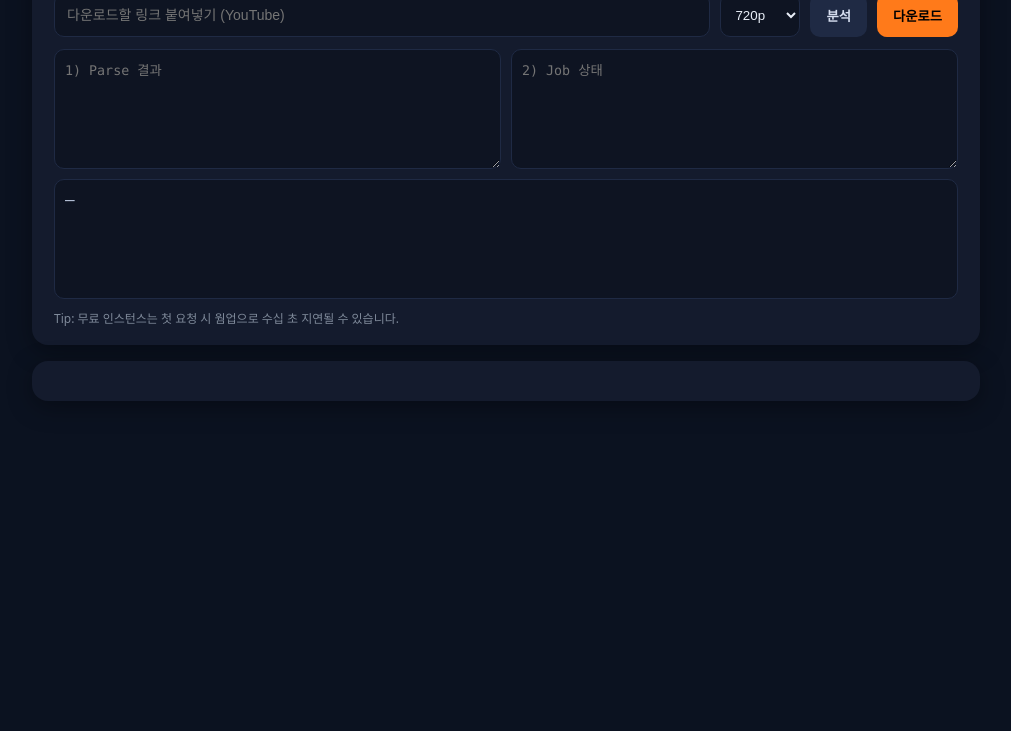
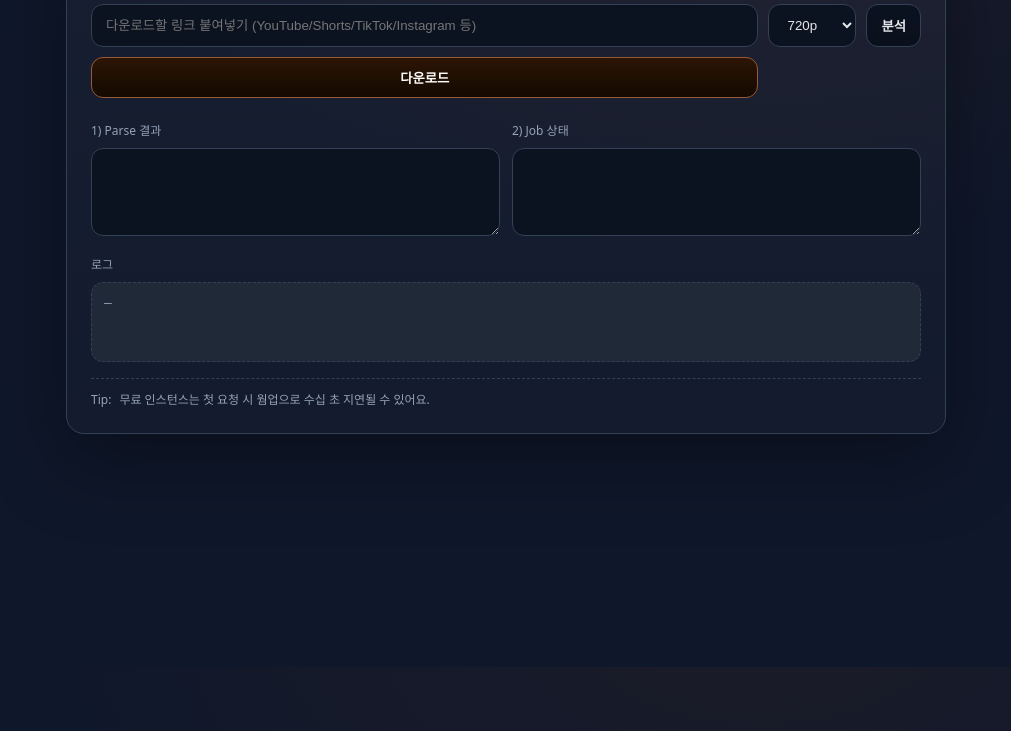
Before and after one commit to beyondworks/multiclip-api, a website: page public/multiclip-test.html in a window 1280 px wide. Shown: the part 133-864 px from the top of the page, without its empty margins (134-1145 px from the left). Before the commit the page ends 800 px from the top, so only its background shows below. Drawn offline with Linux system fonts and the light colour scheme.

Commit message:
Update multiclip-test.html

```diff
--- a/public/multiclip-test.html
+++ b/public/multiclip-test.html
@@ -1,64 +1,245 @@
 <!doctype html>
 <html lang="ko">
 <head>
-  <meta charset="utf-8" />
+  <meta charset="UTF-8" />
   <meta name="viewport" content="width=device-width, initial-scale=1" />
   <title>MultiClip – API Quick Tester</title>
   <style>
-    :root { --bg:#0b1220; --panel:#141b2d; --muted:#7f8a9a; --fg:#e8eef7; --accent:#ff7a1a; --ok:#17c964; --err:#f31260; }
-    *{box-sizing:border-box}body{margin:0;background:var(--bg);color:var(--fg);font-family:ui-sans-serif,system-ui,-apple-system,"Segoe UI",Roboto,Arial}
-    .wrap{max-width:980px;margin:60px auto;padding:0 16px}
-    .card{background:var(--panel);border-radius:16px;padding:22px 22px 18px;box-shadow:0 6px 24px rgba(0,0,0,.35)}
-    h1{font-size:22px;margin:0 0 14px;font-weight:700}
-    .row{display:flex;gap:10px;align-items:center}
-    input[type=text]{flex:1;background:#0e1422;border:1px solid #1f2a44;color:var(--fg);border-radius:10px;height:44px;padding:0 12px;font-size:14px}
-    select{background:#0e1422;border:1px solid #1f2a44;color:var(--fg);border-radius:10px;height:44px;padding:0 10px}
-    button{height:44px;border:none;border-radius:10px;padding:0 16px;cursor:pointer;font-weight:700}
-    .btn{background:#1f2a44;color:#d6def0}
-    .btn:hover{filter:brightness(1.08)}
-    .btn-prim{background:var(--accent);color:#000}
-    .btn-ghost{background:transparent;border:1px solid #273352}
-    .cols{display:grid;grid-template-columns:1fr 1fr;gap:10px;margin-top:12px}
-    textarea{width:100%;min-height:120px;background:#0e1422;border:1px solid #1f2a44;color:#dbe5f7;border-radius:10px;padding:10px;font-family:ui-monospace,Menlo,Consolas,monospace}
-    .log{min-height:120px;white-space:pre-wrap;font-family:ui-monospace,Menlo,Consolas,monospace;background:#0e1422;border:1px solid #1f2a44;border-radius:10px;padding:10px;color:#b9c6dc}
-    .muted{color:var(--muted);font-size:12px;margin-top:10px}
-    .hist{margin-top:16px}
-    table{width:100%;border-collapse:collapse;background:#0e1422;border:1px solid #1f2a44;border-radius:10px;overflow:hidden}
-    th,td{font-size:13px;padding:10px 12px;border-bottom:1px solid #1f2a44}
-    th{text-align:left;color:#9fb2d4;background:#0f1728}
-    tr:last-child td{border-bottom:none}
-    a{color:#7cc3ff;text-decoration:none}
-    a:hover{text-decoration:underline}
-    .pill{display:inline-block;padding:2px 8px;border-radius:999px;font-size:12px}
-    .ok{background:#082d22;color:#8cf0c0}
-    .err{background:#2d0a12;color:#f7a3b7}
+    :root {
+      --bg: #0f172a;        /* slate-900 */
+      --panel: #111827;     /* gray-900 */
+      --panel-2: #1f2937;   /* gray-800 */
+      --text: #e5e7eb;      /* gray-200 */
+      --muted: #94a3b8;     /* slate-400 */
+      --primary: #f97316;   /* orange-500 */
+      --success: #22c55e;   /* green-500 */
+      --input: #0b1220;     /* deep bg */
+      --border: #334155;    /* slate-700 */
+    }
+    * { box-sizing: border-box; }
+    html, body { height: 100%; }
+    body {
+      margin: 0;
+      background: radial-gradient(1200px 800px at 70% -10%, rgba(249,115,22,0.06), transparent 60%), var(--bg);
+      color: var(--text);
+      font: 15px/1.5 system-ui, -apple-system, Segoe UI, Roboto, Noto Sans KR, Helvetica, Arial, Apple SD Gothic Neo, sans-serif;
+    }
+    .wrap {
+      max-width: 920px;
+      margin: 64px auto;
+      padding: 0 20px;
+    }
+    .card {
+      background: linear-gradient(180deg, rgba(255,255,255,0.03), rgba(255,255,255,0.015));
+      border: 1px solid var(--border);
+      border-radius: 18px;
+      padding: 24px;
+      box-shadow: 0 25px 80px rgba(0,0,0,.35), inset 0 1px 0 rgba(255,255,255,.04);
+    }
+    h1 {
+      margin: 0 0 18px;
+      font-size: 20px;
+      letter-spacing: .2px;
+    }
+    .row { display: grid; grid-template-columns: 1fr auto auto; gap: 10px; }
+    input[type="text"], select {
+      background: var(--input);
+      color: var(--text);
+      border: 1px solid var(--border);
+      border-radius: 12px;
+      padding: 12px 14px;
+      outline: none;
+      width: 100%;
+    }
+    textarea {
+      background: var(--input);
+      color: var(--text);
+      border: 1px solid var(--border);
+      border-radius: 12px;
+      padding: 12px;
+      resize: vertical;
+      min-height: 88px;
+      width: 100%;
+      font-family: ui-monospace, SFMono-Regular, Menlo, Consolas, "Liberation Mono", monospace;
+      font-size: 13px;
+    }
+    label { display: block; color: var(--muted); margin: 14px 0 8px; font-size: 12px; }
+    .cols { display: grid; grid-template-columns: 1fr 1fr; gap: 12px; }
+    .log {
+      background: var(--panel-2);
+      border: 1px dashed var(--border);
+      border-radius: 12px;
+      padding: 10px 12px;
+      min-height: 80px;
+      color: var(--muted);
+      white-space: pre-wrap;
+      font-family: ui-monospace, Menlo, Consolas, monospace;
+      font-size: 13px;
+    }
+    .btn {
+      border: 1px solid color-mix(in srgb, var(--primary) 50%, var(--border));
+      background: linear-gradient(180deg, color-mix(in srgb, var(--primary) 18%, #000), color-mix(in srgb, var(--primary) 8%, #000));
+      color: white;
+      border-radius: 12px;
+      padding: 10px 14px;
+      cursor: pointer;
+      font-weight: 600;
+      transition: transform .02s ease, filter .15s ease;
+    }
+    .btn:active { transform: translateY(1px) }
+    .btn.secondary {
+      border-color: var(--border);
+      background: linear-gradient(180deg, #0b1220, #0a101b);
+      color: var(--text);
+    }
+    .tip { color: var(--muted); font-size: 12px; margin-top: 10px; }
+    .footer {
+      margin-top: 16px;
+      border-top: 1px dashed var(--border);
+      padding-top: 12px;
+      display: flex; align-items: center; gap: 8px;
+      color: var(--muted); font-size: 12px;
+    }
+    .pill { padding: 4px 8px; border-radius: 999px; border: 1px solid var(--border); background: #0b1220; }
   </style>
 </head>
 <body>
   <div class="wrap">
     <div class="card">
-      <h1>MultiClip – API Quick Tester <span style="color:#9fb2d4;font-weight:600">beta</span></h1>
+      <h1>MultiClip – <span class="pill">API Quick Tester</span></h1>
+
       <div class="row" style="margin-bottom:10px">
-        <input id="url" type="text" placeholder="다운로드할 링크 붙여넣기 (YouTube)" />
-        <select id="quality">
-          <option value="720p" selected>720p</option>
+        <input id="inpUrl" type="text" placeholder="다운로드할 링크 붙여넣기 (YouTube/Shorts/TikTok/Instagram 등)" />
+        <select id="selQuality" title="quality">
+          <option value="720p">720p</option>
           <option value="1080p">1080p</option>
-          <option value="480p">480p</option>
-          <option value="360p">360p</option>
-          <option value="best">Best</option>
+          <option value="4k">4K</option>
         </select>
-        <button id="btnParse" class="btn">분석</button>
-        <button id="btnDownload" class="btn btn-prim">다운로드</button>
+        <button id="btnParse" class="btn secondary">분석</button>
+        <button id="btnDownload" class="btn">다운로드</button>
       </div>
 
       <div class="cols">
-        <textarea id="parseOut" readonly placeholder="1) Parse 결과"></textarea>
-        <textarea id="statusOut" readonly placeholder="2) Job 상태"></textarea>
+        <div>
+          <label>1) Parse 결과</label>
+          <textarea id="taParse" readonly></textarea>
+        </div>
+        <div>
+          <label>2) Job 상태</label>
+          <textarea id="taStatus" readonly></textarea>
+        </div>
       </div>
 
-      <div id="log" class="log" style="margin-top:10px">–</div>
-      <div class="muted">Tip: 무료 인스턴스는 첫 요청 시 웜업으로 수십 초 지연될 수 있습니다.</div>
+      <label style="margin-top:14px">로그</label>
+      <div id="log" class="log">–</div>
+
+      <div class="footer">
+        <span>Tip:</span>
+        <span>무료 인스턴스는 첫 요청 시 웜업으로 수십 초 지연될 수 있어요.</span>
+      </div>
     </div>
+  </div>
 
-    <div class="card hist">
-      <div class="row" style="justify-content:space-betwe
+  <script>
+    // 헬퍼
+    const $ = (sel) => document.querySelector(sel);
+    const log = (msg) => {
+      const el = $("#log");
+      el.textContent = (el.textContent === "–" ? "" : el.textContent + "\n") +
+        `[${new Date().toTimeString().slice(0,8)}] ${msg}`;
+      el.scrollTop = el.scrollHeight;
+    };
+    const setJSON = (el, obj) => el.value = JSON.stringify(obj, null, 2);
+
+    // API 호출: 같은 오리진 → 상대경로 사용
+    async function api(path, init) {
+      const res = await fetch(path, {
+        method: init?.method || "POST",
+        headers: { "Content-Type": "application/json" },
+        body: init?.body ? JSON.stringify(init.body) : undefined
+      });
+      if (!res.ok) throw new Error(`${path} ${res.status}`);
+      return res.json();
+    }
+
+    // 상태 폴링
+    async function pollStatus(jobId) {
+      const box = $("#taStatus");
+      while (true) {
+        const q = new URLSearchParams({ jobId });
+        const res = await fetch("/api/download/status?" + q.toString());
+        if (!res.ok) throw new Error("status " + res.status);
+        const data = await res.json();
+        setJSON(box, { jobId, ...data });
+        if (data.status === "done") {
+          log("완료! 다운로드 링크 열기…");
+          if (data.downloadUrl) {
+            window.open(data.downloadUrl, "_blank");
+          }
+          break;
+        }
+        if (data.status === "error") {
+          log("오류: " + (data.error || "unknown"));
+          break;
+        }
+        await new Promise(r => setTimeout(r, 1200));
+      }
+    }
+
+    // 이벤트
+    document.addEventListener("DOMContentLoaded", () => {
+      const urlEl = $("#inpUrl");
+      const taParse = $("#taParse");
+      const taStatus = $("#taStatus");
+
+      $("#btnParse").addEventListener("click", async () => {
+        try {
+          const url = urlEl.value.trim();
+          if (!url) return alert("URL을 입력하세요.");
+          log("parse 요청 중…");
+          const data = await api("/api/parse", { body: { url } });
+          setJSON(taParse, data);
+          log("parse 완료.");
+        } catch (e) {
+          alert("Parse 실패: " + e.message);
+          log("parse 에러: " + e.message);
+        }
+      });
+
+      $("#btnDownload").addEventListener("click", async () => {
+        try {
+          const url = urlEl.value.trim();
+          if (!url) return alert("URL을 입력하세요.");
+          // parse 결과가 없으면 간단 parse 먼저
+          let parsed;
+          try {
+            parsed = JSON.parse(taParse.value || "{}");
+          } catch {}
+          if (!parsed.platform || !parsed.resourceId) {
+            parsed = await api("/api/parse", { body: { url } });
+            setJSON(taParse, parsed);
+          }
+
+          const quality = $("#selQuality").value;
+          log("download 요청 중…");
+          const res = await api("/api/download", {
+            body: {
+              url,                               // 서버가 url 우선 사용
+              platform: parsed.platform,
+              resourceId: parsed.resourceId,
+              quality,
+              type: "video"                      // mp4로 받기 (서버에서 처리)
+            }
+          });
+          log(`download enqueued: ${res.jobId}`);
+          taStatus.value = "";
+          await pollStatus(res.jobId);
+        } catch (e) {
+          alert("다운로드 실패: " + e.message);
+          log("다운로드 에러: " + e.message);
+        }
+      });
+    });
+  </script>
+</body>
+</html>
```
